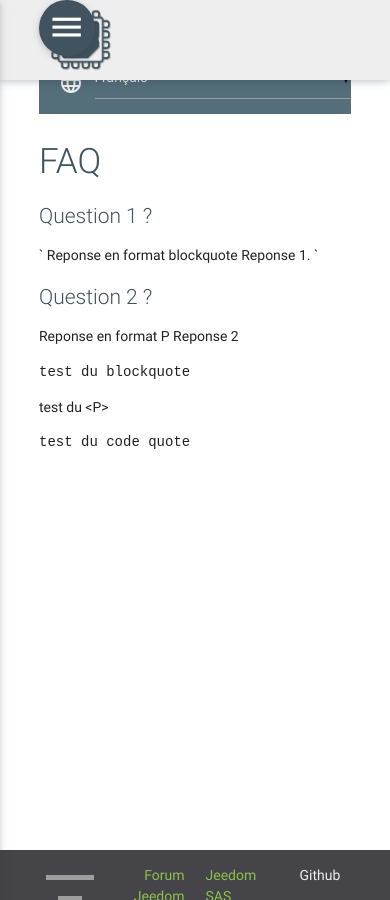
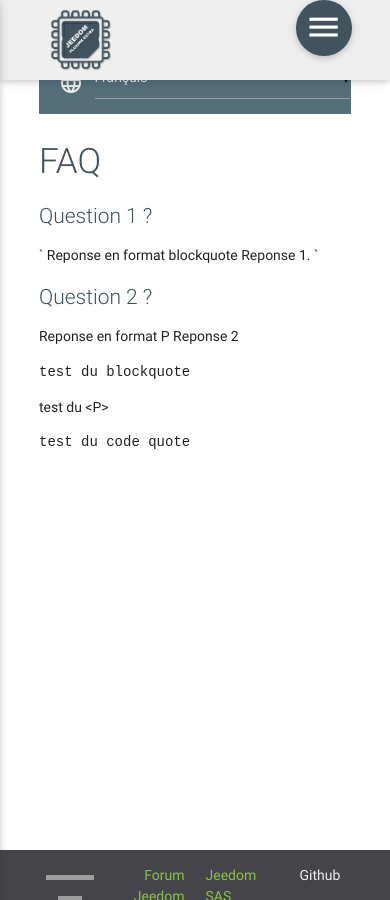
Before and after one commit to rjullien/testPluginTemplateV2, a Jekyll site: the page built from fr_FR/faq.md, in a window 390 px wide. Built offline with Jekyll 4.4.1, drawn with Linux system fonts in a browser that asks for light colours; our own code applies the rules of GitHub Pages for plain Markdown files; grey boxes are pictures that could not be loaded.

Commit message:
update mobile

```diff
--- a/assets/css/styles.css
+++ b/assets/css/styles.css
@@ -125,6 +125,10 @@ margin-top:5px !important;
 .dropdown-content li>a, .dropdown-content li>span{
 	color : #40535E !important;
 }
+
+nav .button-collapse {
+    float: right !important;
+}
 .page-footer{
 background-color:#454449 !important;
 position:fixed !important;
```
